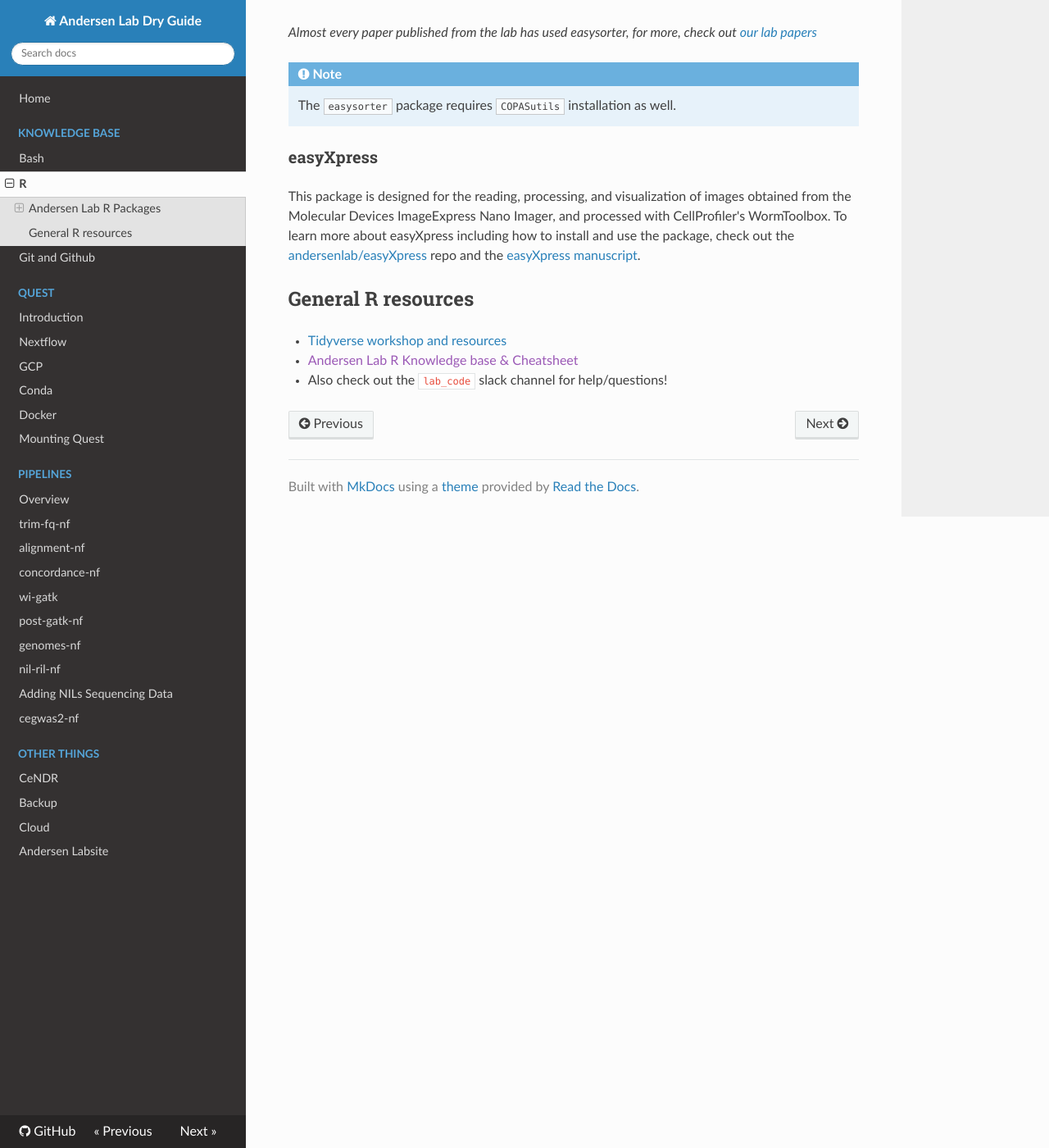
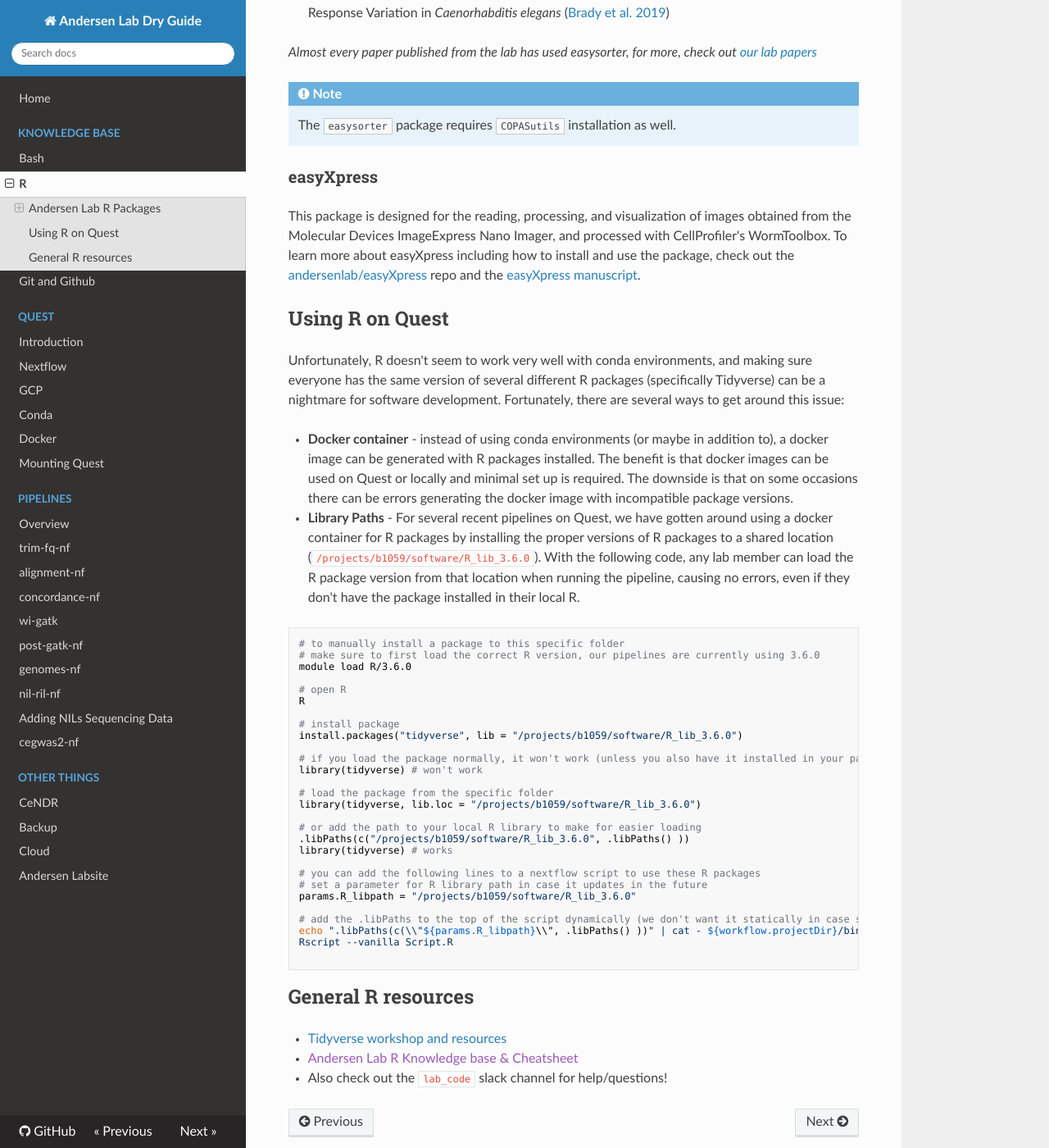
Before and after one commit to AndersenLab/dry-guide, an MkDocs documentation site: the page built from docs/r.md, in a window 1280 px wide and 1400 px high, scrolled down 1881 px. Shown: the whole window at 82% size. Built offline with MkDocs 1.6.1, drawn with Linux system fonts in a browser that asks for light colours; nearby versions of some CDN libraries; comment, search, counter and statistics services are not loaded.

Commit message:
add R lib quest, small change screen and align

````diff
--- a/docs/r.md
+++ b/docs/r.md
@@ -46,6 +46,45 @@
 
 This package is designed for the reading, processing, and visualization of images obtained from the Molecular Devices ImageExpress Nano Imager, and processed with CellProfiler's WormToolbox. To learn more about easyXpress including how to install and use the package, check out the [andersenlab/easyXpress](https://github.com/andersenlab/easyXpress) repo and the [easyXpress manuscript](https://www.biorxiv.org/content/10.1101/2021.05.11.443552v1).
 
+## Using R on Quest
+
+Unfortunately, R doesn't seem to work very well with conda environments, and making sure everyone has the same version of several different R packages (specifically Tidyverse) can be a nightmare for software development. Fortunately, there are several ways to get around this issue:
+
+* __Docker container__ - instead of using conda environments (or maybe in addition to), a docker image can be generated with R packages installed. The benefit is that docker images can be used on Quest or locally and minimal set up is required. The downside is that on some occasions there can be errors generating the docker image with incompatible package versions.
+
+* __Library Paths__ - For several recent pipelines on Quest, we have gotten around using a docker container for R packages by installing the proper versions of R packages to a shared location (`/projects/b1059/software/R_lib_3.6.0`). With the following code, any lab member can load the R package version from that location when running the pipeline, causing no errors, even if they don't have the package installed in their local R.
+
+```
+# to manually install a package to this specific folder
+# make sure to first load the correct R version, our pipelines are currently using 3.6.0
+module load R/3.6.0
+
+# open R
+R
+
+# install package
+install.packages("tidyverse", lib = "/projects/b1059/software/R_lib_3.6.0")
+
+# if you load the package normally, it won't work (unless you also have it installed in your path)
+library(tidyverse) # won't work
+
+# load the package from the specific folder
+library(tidyverse, lib.loc = "/projects/b1059/software/R_lib_3.6.0")
+
+# or add the path to your local R library to make for easier loading
+.libPaths(c("/projects/b1059/software/R_lib_3.6.0", .libPaths() ))
+library(tidyverse) # works
+
+# you can add the following lines to a nextflow script to use these R packages
+# set a parameter for R library path in case it updates in the future
+params.R_libpath = "/projects/b1059/software/R_lib_3.6.0"
+
+# add the .libPaths to the top of the script dynamically (we don't want it statically in case someone wants to use the pipeline outside of quest)
+echo ".libPaths(c(\\"${params.R_libpath}\\", .libPaths() ))" | cat - ${workflow.projectDir}/bin/Script.R > Script.R
+Rscript --vanilla Script.R
+
+```
+
 ## General R resources
 
 * [Tidyverse workshop and resources](https://github.com/katiesevans/nuit_tidyverse)
````
Also changed, not shown: docs/pipeline-alignment.md (+3 -0 lines), docs/quest-intro.md (+1 -1 lines).
